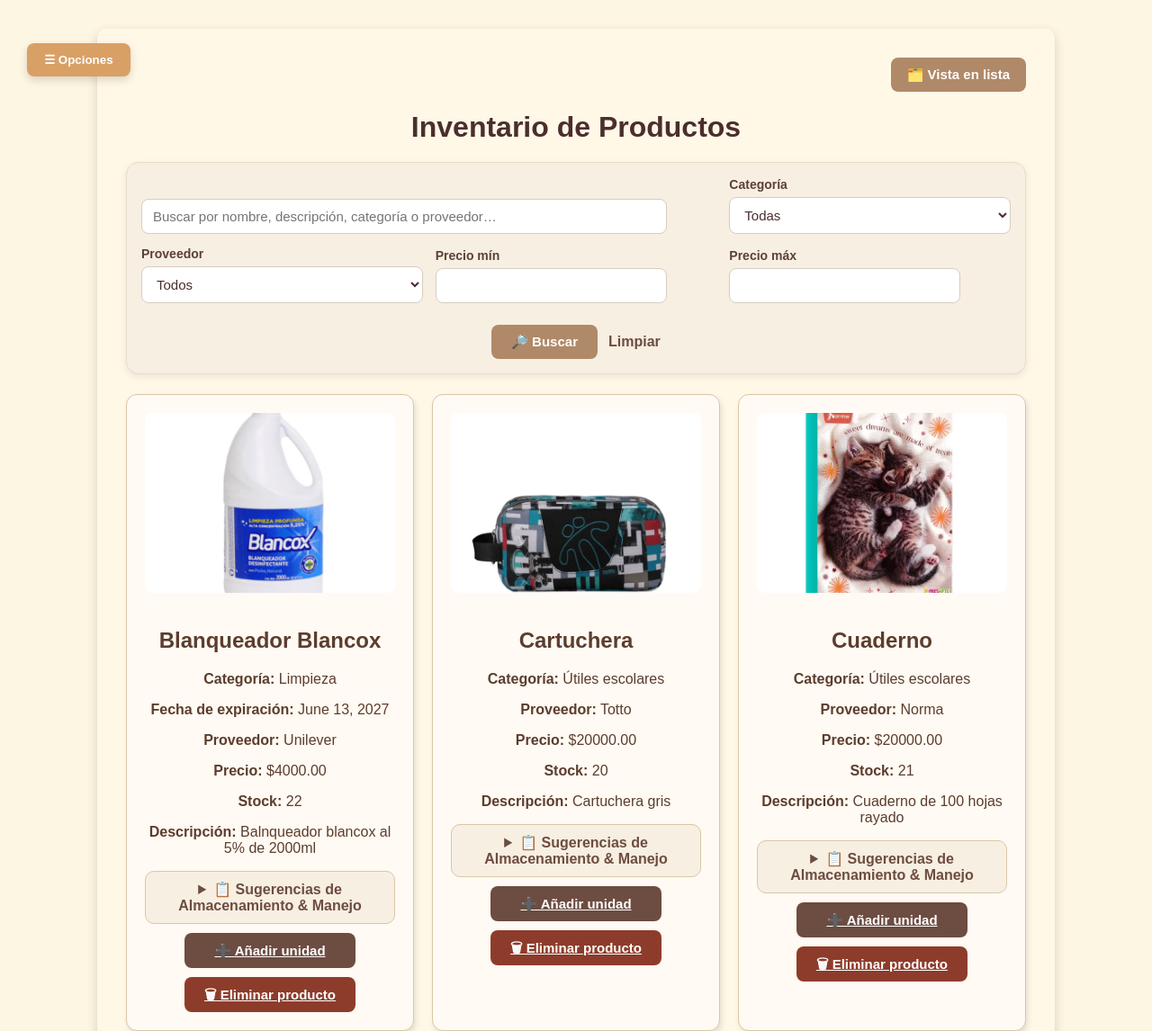
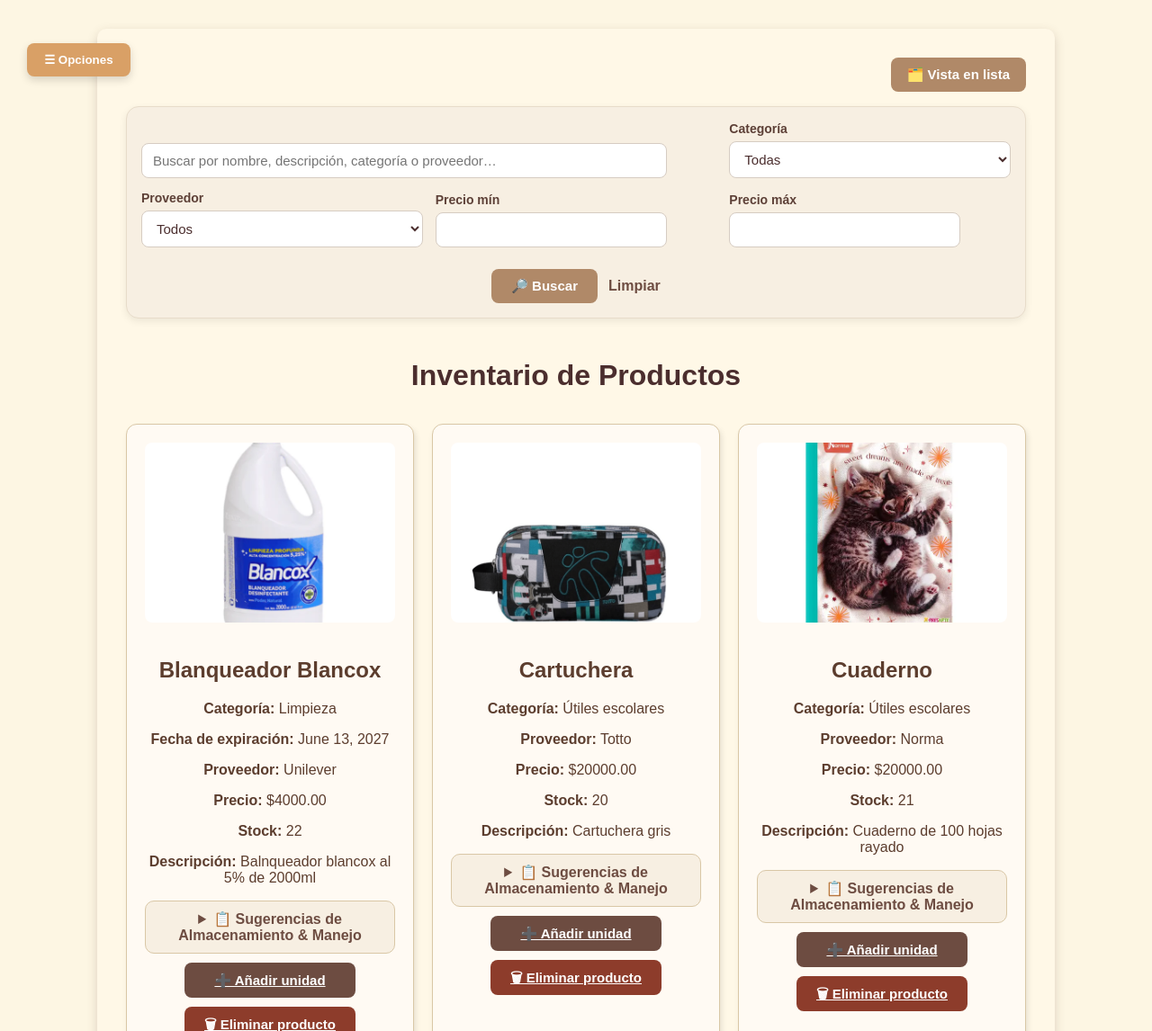
Before and after one commit to ECVoids/KontaGo, a Django app: page /inventory/ in a window 1280 px wide. Shown: the part 102-1248 px from the top of the page at 90% size. Run offline with Django 5.2, Linux system fonts and the light colour scheme; data comes from the database, SQL or seed files in the repository.

Commit message:
Ajuste Título inventario

```diff
--- a/inventory/templates/inventory_display.html
+++ b/inventory/templates/inventory_display.html
@@ -9,7 +9,8 @@
   h1 {
     text-align: center;
     color: #4b2e2e;
-    margin-bottom: 20px;
+    margin-top: 45px;
+    margin-bottom: 35px;
   }
 
   /* ===== Menú hamburguesa ===== */
@@ -376,8 +377,7 @@
 
 {% include "Menu_Inventario.html" %}
 
-<h1>Inventario de Productos</h1>
-
+<!-- ===== Mensajes ===== -->
 {% if messages %}
 <div class="messages-container">
   {% for message in messages %}
@@ -431,7 +431,7 @@
     </div>
   </div>
 </form>
-
+<h1>Inventario de Productos</h1>
 <!-- ===== Productos ===== -->
 <div class="inventory-container">
   {% for product in products %}
--- a/requirements.txt
+++ b/requirements.txt
@@ -7,3 +7,4 @@
 xhtml2pdf
 markdown
 openai
+django-widget-tweaks
```
